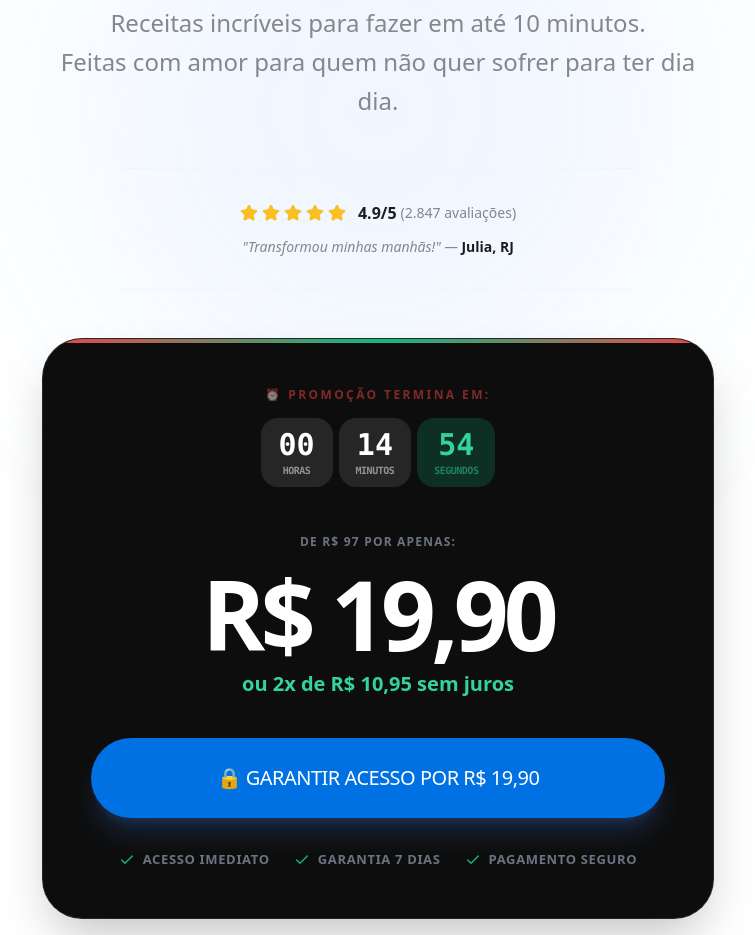
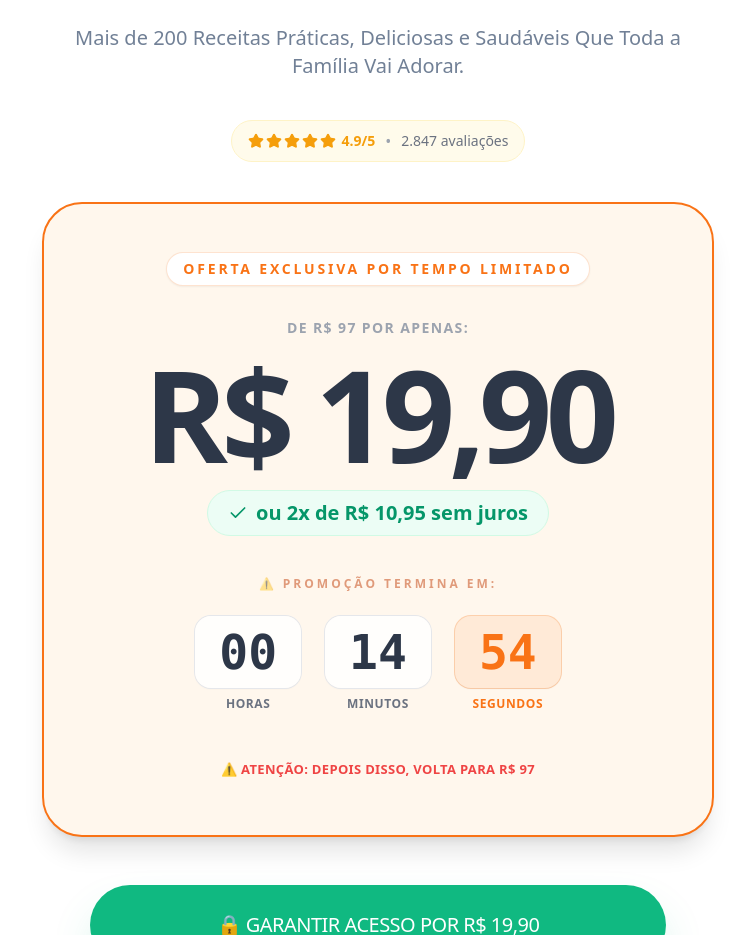
Before and after one commit to ThiagoFNT/MetodoProjeto3F, a React (Vite) app: page / in a window 1280 px wide. Shown: the part 317-1252 px from the top of the page, without its empty margins (262-1017 px from the left). Built offline with nearby package versions, Linux system fonts and the light colour scheme.

Commit message:
style: implement high-conversion hero redesign and global color refinements

```diff
--- a/components/LandingPage.tsx
+++ b/components/LandingPage.tsx
@@ -83,7 +83,7 @@ const StickyCTA = () => (
   </motion.div>
 );
 
-const Countdown = () => {
+const Countdown = ({ className = "" }: { className?: string }) => {
   const INITIAL_TIME = 15 * 60; // 15 minutes
   const [timeLeft, setTimeLeft] = useState(INITIAL_TIME);
 
@@ -100,27 +100,33 @@ const Countdown = () => {
     const s = seconds % 60;
 
     return (
-      <div className="flex gap-2 text-white font-mono font-bold">
-        <div className="flex flex-col items-center bg-white/10 px-4 py-2 rounded-2xl ring-1 ring-white/10 min-w-[70px]">
-          <span className="text-3xl">{h.toString().padStart(2, '0')}</span>
-          <span className="text-[10px] uppercase tracking-tighter opacity-50">Horas</span>
+      <div className="flex gap-4 md:gap-6 text-[#2D3748] font-bold">
+        <div className="flex flex-col items-center">
+          <div className="bg-white/80 backdrop-blur-sm px-4 md:px-6 py-3 rounded-2xl ring-1 ring-gray-200 shadow-sm min-w-[70px] md:min-w-[90px]">
+            <span className="text-3xl md:text-5xl font-mono">{h.toString().padStart(2, '0')}</span>
+          </div>
+          <span className="text-[10px] md:text-xs uppercase tracking-wider text-gray-500 mt-2 font-semibold">Horas</span>
         </div>
-        <div className="flex flex-col items-center bg-white/10 px-4 py-2 rounded-2xl ring-1 ring-white/10 min-w-[70px]">
-          <span className="text-3xl">{m.toString().padStart(2, '0')}</span>
-          <span className="text-[10px] uppercase tracking-tighter opacity-50">Minutos</span>
+        <div className="flex flex-col items-center">
+          <div className="bg-white/80 backdrop-blur-sm px-4 md:px-6 py-3 rounded-2xl ring-1 ring-gray-200 shadow-sm min-w-[70px] md:min-w-[90px]">
+            <span className="text-3xl md:text-5xl font-mono">{m.toString().padStart(2, '0')}</span>
+          </div>
+          <span className="text-[10px] md:text-xs uppercase tracking-wider text-gray-500 mt-2 font-semibold">Minutos</span>
         </div>
-        <div className="flex flex-col items-center bg-emerald-500/20 px-4 py-2 rounded-2xl ring-1 ring-emerald-500/20 min-w-[70px]">
-          <span className="text-3xl text-emerald-400">{s.toString().padStart(2, '0')}</span>
-          <span className="text-[10px] uppercase tracking-tighter opacity-50 text-emerald-400">Segundos</span>
+        <div className="flex flex-col items-center">
+          <div className="bg-[#F97316]/10 px-4 md:px-6 py-3 rounded-2xl ring-1 ring-[#F97316]/30 shadow-sm min-w-[70px] md:min-w-[90px]">
+            <span className="text-3xl md:text-5xl font-mono text-[#F97316]">{s.toString().padStart(2, '0')}</span>
+          </div>
+          <span className="text-[10px] md:text-xs uppercase tracking-wider text-[#F97316] mt-2 font-semibold">Segundos</span>
         </div>
       </div>
     );
   };
 
   return (
-    <div className="flex flex-col items-center gap-4">
-      <div className="flex items-center gap-2 text-red-500 font-bold uppercase tracking-[0.2em] text-xs">
-        <span className="animate-pulse">⏰ Promoção termina em:</span>
+    <div className={`flex flex-col items-center gap-6 ${className}`}>
+      <div className="flex items-center gap-2 text-[#C2410C] font-black uppercase tracking-[0.25em] text-xs">
+        <span className="animate-pulse">⚠️ Promoção termina em:</span>
       </div>
       {formatTime(timeLeft)}
     </div>
@@ -131,62 +137,83 @@ const Countdown = () => {
 
 const Hero = ({ isUnlocked }: { isUnlocked: boolean }) => {
   return (
-    <section className="relative flex flex-col pt-32 pb-20 items-center bg-white overflow-hidden">
+    <section className="relative flex flex-col pt-24 pb-20 items-center bg-white overflow-hidden">
       <div className="max-w-[1080px] mx-auto px-6 relative z-10 flex flex-col items-center text-center">
-        {/* Ambient Glow */}
-        <div className="absolute top-0 left-1/2 -translate-x-1/2 w-[600px] h-[600px] bg-blue-400/10 blur-[120px] rounded-full pointer-events-none" />
 
         <FadeIn>
-          <h1 className="text-4xl md:text-[80px] font-semibold tracking-tight text-[#1D1D1F] mb-6 max-w-4xl leading-[1.05]">
+          <h1 className="text-4xl md:text-[64px] font-bold tracking-tight text-[#2D3748] mb-6 max-w-4xl leading-[1.15]">
             {COPY.hero.headline}
           </h1>
         </FadeIn>
 
         <FadeIn delay={0.1}>
-          <p className="text-[21px] md:text-[24px] font-medium text-[#86868B] mb-12 max-w-2xl leading-relaxed whitespace-pre-line">
-            {COPY.hero.subheadline.replace('. ', '.\n')}
+          <p className="text-lg md:text-xl font-medium text-[#718096] mb-10 max-w-2xl leading-relaxed">
+            {COPY.hero.subheadline}
           </p>
         </FadeIn>
 
-        <FadeIn delay={0.2} className="w-full max-w-lg mb-12">
-          <div className="h-px bg-gray-100 w-full mb-8" />
-          <div className="flex flex-col items-center gap-3">
-            <div className="flex items-center gap-1">
+        <FadeIn delay={0.15} className="mb-10">
+          <div className="flex items-center gap-1.5 justify-center py-2 px-4 bg-amber-50 rounded-full border border-amber-100">
+            <div className="flex gap-0.5">
               {[...Array(5)].map((_, i) => (
-                <Star key={i} size={18} className="fill-amber-400 text-amber-400" />
+                <Star key={i} size={16} className="fill-[#F59E0B] text-[#F59E0B]" />
               ))}
-              <span className="ml-2 font-bold text-[#1D1D1F]">{COPY.hero.socialProof.rating}</span>
-              <span className="text-[#86868B] text-sm font-medium">({COPY.hero.socialProof.reviews})</span>
             </div>
-            <p className="text-sm font-medium text-[#86868B] italic text-center">
-              "{COPY.hero.socialProof.testimonial}" — <span className="text-[#1D1D1F] not-italic font-bold">{COPY.hero.socialProof.author}</span>
+            <span className="text-sm font-bold text-[#F59E0B]">4.9/5</span>
+            <span className="text-gray-400 mx-1">•</span>
+            <span className="text-sm font-medium text-gray-500">{COPY.hero.socialProof.reviews}</span>
+          </div>
+        </FadeIn>
+
+        <FadeIn delay={0.2} className="w-full max-w-2xl bg-[#FFF7ED] p-8 md:p-12 rounded-[40px] border-2 border-[#F97316] shadow-xl relative mb-12 group">
+          <div className="flex flex-col items-center">
+            <p className="text-xs md:text-sm font-black text-[#F97316] uppercase tracking-[0.2em] mb-8 bg-white px-4 py-1.5 rounded-full border border-[#F97316]/20 shadow-sm">
+              Oferta Exclusiva por Tempo Limitado
+            </p>
+
+            <p className="text-sm font-bold text-gray-400 uppercase tracking-widest mb-3">
+              De R$ 97 por apenas:
+            </p>
+
+            <div className="flex flex-col items-center mb-10">
+              <span className="text-7xl md:text-9xl font-black text-[#2D3748] tracking-tighter">
+                R$ 19,90
+              </span>
+              <p className="text-emerald-600 font-bold text-lg md:text-xl mt-3 flex items-center gap-2 bg-emerald-50 px-5 py-2 rounded-full border border-emerald-100">
+                <Check size={20} /> ou 2x de R$ 10,95 sem juros
+              </p>
+            </div>
+
+            <Countdown className="mb-12" />
+
+            <p className="text-[13px] font-bold text-red-500 uppercase tracking-wide mb-2">
+              ⚠️ ATENÇÃO: Depois disso, volta para R$ 97
             </p>
           </div>
-          <div className="h-px bg-gray-100 w-full mt-8" />
         </FadeIn>
 
-        <FadeIn delay={0.3} className="bg-black/95 p-8 md:p-12 rounded-[40px] shadow-2xl w-full max-w-2xl mb-12 border border-white/10 relative overflow-hidden group">
-          <div className="absolute top-0 left-0 w-full h-1 bg-gradient-to-r from-red-500 via-emerald-500 to-red-500" />
-          <Countdown />
+        <AnimatePresence>
+          {isUnlocked && (
+            <FadeIn delay={0.3} className="w-full max-w-xl">
+              <div className="flex flex-col items-center gap-8">
+                <Button
+                  variant="secondary"
+                  size="lg"
+                  className="h-20 w-full rounded-full bg-[#10B981] hover:bg-[#059669] text-white text-xl font-bold shadow-2xl shadow-emerald-500/30 transform hover:scale-[1.02] transition-all"
+                  onClick={() => document.getElementById('offer')?.scrollIntoView({ behavior: 'smooth' })}
+                >
+                  {COPY.hero.cta}
+                </Button>
 
-          <div className="mt-12 flex flex-col items-center">
-            <p className="text-xs font-bold text-gray-500 uppercase tracking-widest mb-4 text-center">De R$ 97 por apenas:</p>
-            <div className="flex flex-col items-center mb-10">
-              <span className="text-6xl md:text-8xl font-bold text-white tracking-tighter">R$ 19,90</span>
-              <p className="text-emerald-400 font-bold text-lg md:text-xl mt-2 text-center">ou 2x de R$ 10,95 sem juros</p>
-            </div>
-
-            <Button variant="secondary" size="lg" className="h-16 md:h-20 px-12 md:px-16 rounded-full bg-[#0071E3] hover:bg-[#0077ED] text-white text-lg md:text-xl font-bold shadow-xl shadow-blue-500/20 w-full transition-transform hover:scale-[1.02]" onClick={() => document.getElementById('offer')?.scrollIntoView({ behavior: 'smooth' })}>
-              {COPY.hero.cta}
-            </Button>
-
-            <div className="mt-8 flex flex-wrap justify-center gap-x-6 gap-y-3 text-[11px] md:text-[13px] font-bold text-gray-500 uppercase tracking-wider text-center">
-              <span className="flex items-center gap-2"><Check size={16} className="text-emerald-500" /> Acesso Imediato</span>
-              <span className="flex items-center gap-2"><Check size={16} className="text-emerald-500" /> Garantia 7 Dias</span>
-              <span className="flex items-center gap-2"><Check size={16} className="text-emerald-500" /> Pagamento Seguro</span>
-            </div>
-          </div>
-        </FadeIn>
+                <div className="flex flex-wrap justify-center gap-x-10 gap-y-4 text-sm font-bold text-[#64748B] uppercase tracking-wider">
+                  <span className="flex items-center gap-2.5"><Check size={18} className="text-[#10B981] stroke-[3]" /> Acesso Imediato</span>
+                  <span className="flex items-center gap-2.5"><Check size={18} className="text-[#10B981] stroke-[3]" /> Garantia 7 Dias</span>
+                  <span className="flex items-center gap-2.5"><Check size={18} className="text-[#10B981] stroke-[3]" /> Pagamento Seguro</span>
+                </div>
+              </div>
+            </FadeIn>
+          )}
+        </AnimatePresence>
       </div>
     </section>
   );
@@ -537,17 +564,17 @@ const SocialProof = () => {
 
 const Offer = () => {
   return (
-    <Section id="offer" className="bg-[#000000]">
+    <Section id="offer" className="bg-[#1A202C]">
       <div className="grid lg:grid-cols-2 gap-12 lg:gap-20 items-center">
         {/* Removed order-2 class to ensure this text column appears first on mobile */}
         <div>
           <FadeIn>
-            <h2 className="text-3xl md:text-6xl font-semibold text-white mb-2 tracking-tight">Comece agora.</h2>
+            <h2 className="text-3xl md:text-6xl font-bold text-white mb-2 tracking-tight leading-[1.1]">Comece agora.</h2>
             {/* User requested 'what is in the image' under 'comece agora'. The text 'MÉTODO PROJETO 3F' is in the image. Styling it to match the image style. */}
-            <p className="text-sm font-bold text-[#86868B] uppercase tracking-[0.2em] mb-12">Método Projeto 3F</p>
+            <p className="text-sm font-bold text-[#A0AEC0] uppercase tracking-[0.2em] mb-12">Método Projeto 3F</p>
 
-            <p className="text-xl md:text-2xl text-[#86868B] mb-12">
-              Tudo o que você precisa para transformar sua alimentação, em um único pacote.
+            <p className="text-xl md:text-2xl text-[#A0AEC0] mb-12 leading-relaxed">
+              Tudo o que você precisa para transformar sua alimentação, em um único pacote completo.
             </p>
           </FadeIn>
 
@@ -555,17 +582,17 @@ const Offer = () => {
             <ul className="space-y-5 mb-12">
               {[
                 "Receitas de Café da Manhã (PDF)",
-                "Guia de Substituições",
-                "Calculadora de Calorias",
-                "Grupo VIP 30 Dias",
-                "Guia de Salvamento",
-                "Plano 30 Dias"
+                "Guia de Substituições Eficientes",
+                "Calculadora de Calorias Automática",
+                "Grupo VIP de Suporte 30 Dias",
+                "Guia de Salvamento Nutricional",
+                "Plano Prático de 30 Dias"
               ].map((item, i) => (
-                <li key={i} className="flex items-center gap-4">
-                  <div className="w-5 h-5 rounded-full bg-[#0071E3] flex items-center justify-center shrink-0">
-                    <Check size={12} className="text-white" />
+                <li key={i} className="flex items-center gap-4 group">
+                  <div className="w-6 h-6 rounded-full bg-[#10B981] flex items-center justify-center shrink-0 group-hover:scale-110 transition-transform">
+                    <Check size={14} className="text-white stroke-[3]" />
                   </div>
-                  <span className="text-gray-300 font-medium text-lg">{item}</span>
+                  <span className="text-[#CBD5E0] font-medium text-lg">{item}</span>
                 </li>
               ))}
             </ul>
@@ -575,38 +602,41 @@ const Offer = () => {
         {/* Removed order-1 class to ensure this pricing card column appears second on mobile */}
         <div>
           <FadeIn delay={0.3}>
-            <div className="bg-[#1c1c1e] rounded-[40px] p-6 md:p-14 text-center border border-white/5 relative overflow-hidden group shadow-2xl">
-              <div className="mb-10 transform scale-90 md:scale-100">
-                <Countdown />
+            <div className="bg-[#2D3748] rounded-[40px] p-8 md:p-14 text-center border border-white/5 relative overflow-hidden group shadow-2xl">
+              <div className="mb-12">
+                <Countdown className="transform scale-90 md:scale-100" />
               </div>
 
               <div className="flex flex-col items-center mb-10">
-                <div className="flex items-center gap-4 mb-2">
-                  <span className="text-lg text-[#6E6E73] line-through font-medium">{COPY.pricing.totalValue}</span>
-                  <span className="text-5xl md:text-7xl font-bold text-white tracking-tight">{COPY.pricing.priceCash}</span>
+                <div className="flex flex-col items-center gap-1 mb-4">
+                  <span className="text-lg text-[#718096] line-through font-bold">De {COPY.pricing.totalValue}</span>
+                  <p className="text-xs font-black text-amber-400 uppercase tracking-widest">Oferta Hoje:</p>
                 </div>
-                <p className="text-[#86868b] text-lg font-medium">{COPY.pricing.priceInstallments}</p>
-                <p className="text-emerald-400 text-sm font-bold mt-2">{COPY.pricing.dailyCost}</p>
+                <div className="flex items-baseline gap-2 mb-2">
+                  <span className="text-6xl md:text-8xl font-black text-white tracking-tighter">{COPY.pricing.priceCash}</span>
+                </div>
+                <p className="text-[#A0AEC0] text-xl font-bold">{COPY.pricing.priceInstallments}</p>
+                <p className="text-emerald-400 text-sm font-black mt-3 uppercase tracking-wider">{COPY.pricing.dailyCost}</p>
               </div>
 
               <Button
                 variant="secondary"
                 size="lg"
                 fullWidth
-                className="h-14 text-lg font-semibold rounded-full bg-[#0071E3] hover:bg-[#0077ED] text-white border-none shadow-xl shadow-blue-900/20 mb-8 transition-transform hover:scale-[1.02]"
+                className="h-20 text-xl font-bold rounded-full bg-[#10B981] hover:bg-[#059669] text-white border-none shadow-2xl shadow-emerald-500/20 mb-10 transition-transform hover:scale-[1.02]"
                 onClick={() => window.open(CHECKOUT_URL, '_blank')}
               >
                 {COPY.pricing.cta}
               </Button>
 
-              <div className="flex items-center justify-center gap-2 text-[13px] text-[#86868b] font-medium mb-10">
-                <ShieldCheck size={14} />
-                <span>Garantia de 7 dias • Compra Segura</span>
+              <div className="flex items-center justify-center gap-3 text-sm text-[#A0AEC0] font-bold mb-10">
+                <ShieldCheck size={18} className="text-emerald-500" />
+                <span>Garantia de 7 dias • Compra 100% Segura</span>
               </div>
 
-              <div className="pt-8 border-t border-white/5">
-                <p className="text-xs text-[#52525b] uppercase tracking-[0.2em] font-bold">
-                  Método Projeto 3F
+              <div className="pt-10 border-t border-white/5">
+                <p className="text-xs text-[#718096] uppercase tracking-[0.3em] font-black">
+                  Protocolo Projeto 3F
                 </p>
               </div>
             </div>
--- a/constants.tsx
+++ b/constants.tsx
@@ -11,8 +11,8 @@ const bonusComunidade = "https://698bdb7424e527939449aabf.imgix.net/bonus-comuni
 
 export const COPY = {
   hero: {
-    headline: "Delicioso. Saudável. Simples.",
-    subheadline: "Receitas incríveis para fazer em até 10 minutos. Feitas com amor para quem não quer sofrer para ter dia dia.",
+    headline: "Transforme Suas Refeições em 10 Minutos (Sem Abrir Mão do Sabor)",
+    subheadline: "Mais de 200 Receitas Práticas, Deliciosas e Saudáveis Que Toda a Família Vai Adorar.",
     cta: "🔒 GARANTIR ACESSO POR R$ 19,90",
     socialProof: {
       rating: "4.9/5",
```
